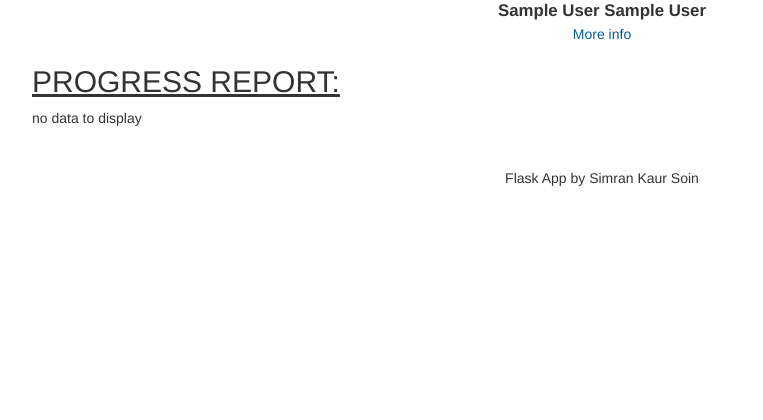
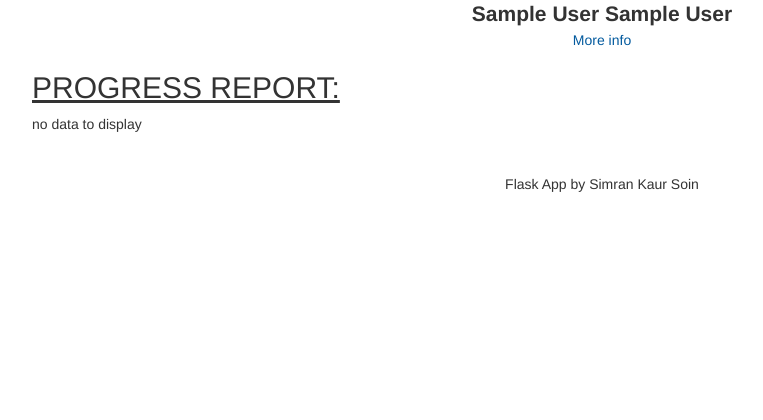
Before and after one commit to simrankaursoin/GurmukhiWordTest, a Flask app: page /profile in a window 1280 px wide. Shown: the part 271-691 px from the top of the page, without its empty margins (38-801 px from the left). Run offline with Flask 2, Linux system fonts and the light colour scheme; the visitor is signed in with stand-in values (Sample User, id 1); a database or web service that is not in the repository returns one stand-in record (values such as "Sample title"); some libraries are stand-ins or nearby versions.

Commit message:
Fix profile page UI

```diff
--- a/templates/profile.html
+++ b/templates/profile.html
@@ -22,7 +22,7 @@
     <a href="/study"> Study </a>
 </div>
     <center><img src="{{url_for('static', filename='profile.gif')}}" width="190" height="140"><br />
-    <font style="font-size:120%"><strong>{{full_name}}</strong></font><br />
+    <font style="font-size:150%"><strong>{{full_name}}</strong></font><br />
   <input style="color:#035a9e; border: none;background: none;" type="button" data-toggle="collapse" data-target="#demo" value="More info">
     <div id="demo" class="collapse">
     <u>Username</u>: {{username}}<br />
```
